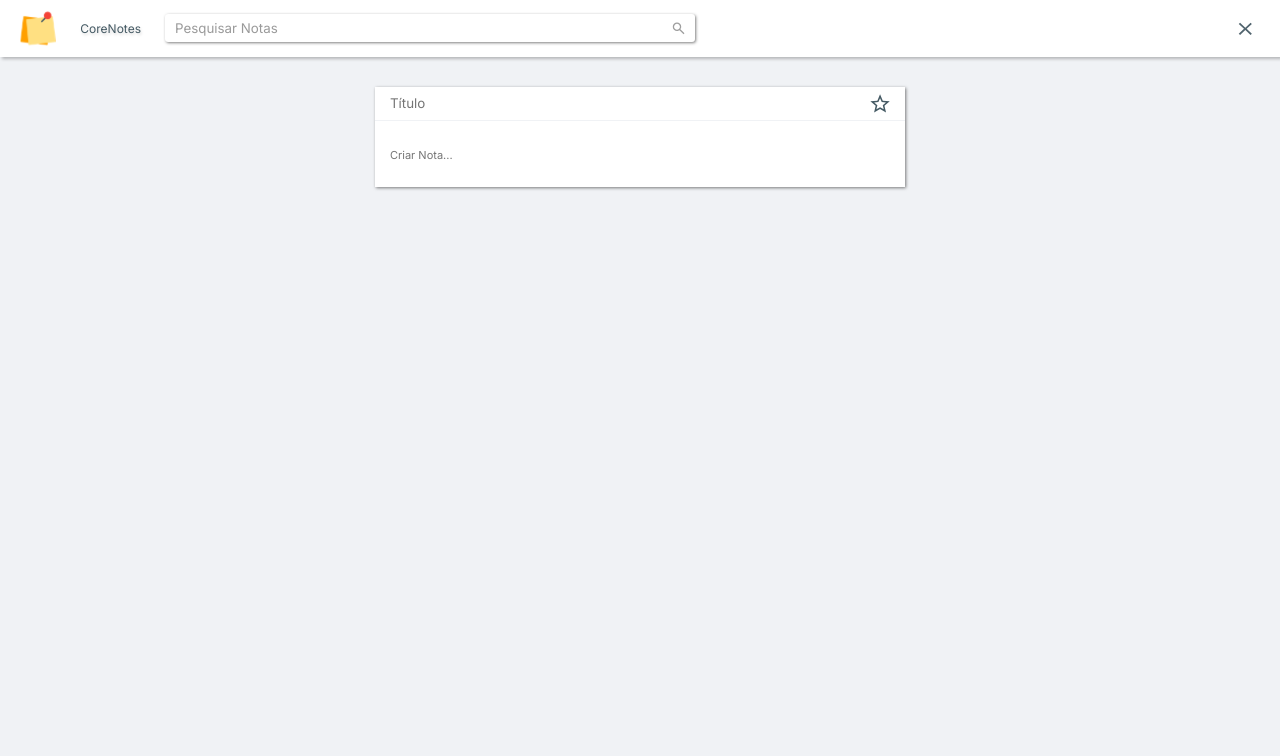
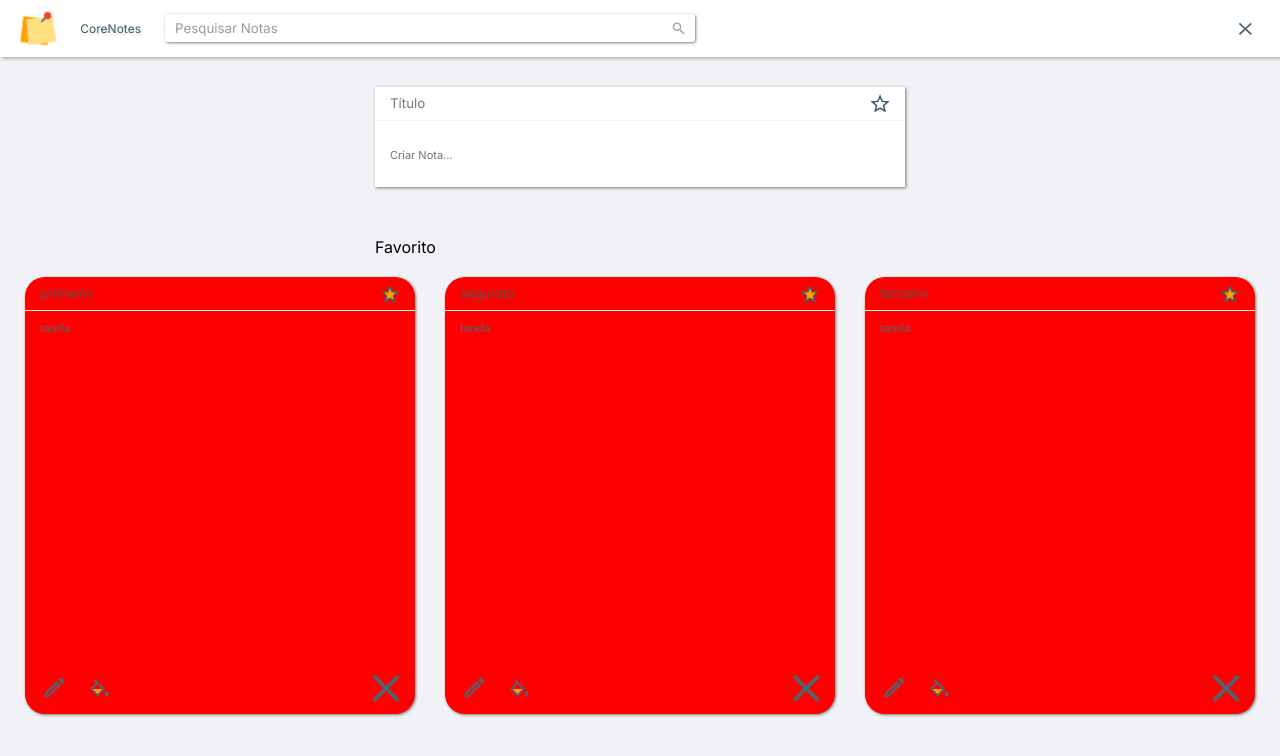
Before and after one commit to luisgustavofaria/todoListViteTs, a React (Vite) app: page / in a window 1280 px wide. Shown: the top 756 px of the page. Built offline with nearby package versions, Linux system fonts and the light colour scheme.

Commit message:
lista filtrada OK

```diff
--- a/src/App.tsx
+++ b/src/App.tsx
@@ -23,13 +23,27 @@ export interface ITodoList {
 
 export function App() {
   const [todoList, setTodoList] = useState<ITodoList[]>([
-    // {
-    //   id: uuidv4(),
-    //   title: 'primeiro',
-    //   description: 'tarefa',
-    //   isFavorited: true,
-    //   color: 'red',
-    // },
+    {
+      id: uuidv4(),
+      title: 'primeiro',
+      description: 'tarefa',
+      isFavorited: true,
+      color: 'red',
+    },
+    {
+      id: uuidv4(),
+      title: 'segundo',
+      description: 'tarefa',
+      isFavorited: true,
+      color: 'red',
+    },
+    {
+      id: uuidv4(),
+      title: 'terceiro',
+      description: 'tarefa',
+      isFavorited: true,
+      color: 'red',
+    },
   ]);
 
   useEffect(() => {
@@ -138,26 +152,42 @@ export function App() {
     //usar esse codigo para operaçoes assincronas
   }
 
+  // function searchTodo(searchTodoID: string) {
+  //   const filterList = searchTodoID
+  //     ? todoList.filter((todo) =>
+  //         `${todo.title?.toLocaleLowerCase()}${todo.description?.toLocaleLowerCase()}`.includes(
+  //           searchTodoID
+  //         )
+  //       )
+  //     : [...todoList];
+  //   setTodoList(filterList);
+
+  //   console.log(searchTodoID);
+  // }
+  const [searchTerm, setSearchTerm] = useState('');
+
   function searchTodo(searchTodoID: string) {
-    const filterList = todoList.filter((todo) => {
-      return `${todo.title?.toLocaleLowerCase()}${todo.description?.toLocaleLowerCase()}`.includes(
-        searchTodoID
-      );
-    });
-    setTodoList(filterList);
-    console.log(searchTodoID);
+    setSearchTerm(searchTodoID); // Atualiza o estado com o termo de pesquisa
   }
+
+  const filterList = searchTerm
+    ? todoList.filter((todo) =>
+        `${todo.title?.toLocaleLowerCase()}${todo.description?.toLocaleLowerCase()}`.includes(
+          searchTerm
+        )
+      )
+    : [...todoList];
 
   return (
     <ThemeProvider theme={defaultTheme}>
       <Header onSearchTodo={searchTodo} />
       <Container01>
         <TodoForm onAddToDo={addTodo} />
-        {todoList.find((todo) => todo.isFavorited) && (
+        {filterList.find((todo) => todo.isFavorited) && (
           <Container02>
             <span>Favorito</span>
             <Container03>
-              {todoList
+              {filterList
                 .filter((todo) => todo.isFavorited)
                 .map((todo) => (
                   <Todo
@@ -172,11 +202,11 @@ export function App() {
             </Container03>
           </Container02>
         )}
-        {todoList.find((todo) => !todo.isFavorited) && (
+        {filterList.find((todo) => !todo.isFavorited) && (
           <Container02>
             <span>Outros</span>
             <Container03>
-              {todoList
+              {filterList
                 .filter((todo) => !todo.isFavorited)
                 .map((todo) => (
                   <Todo
```
